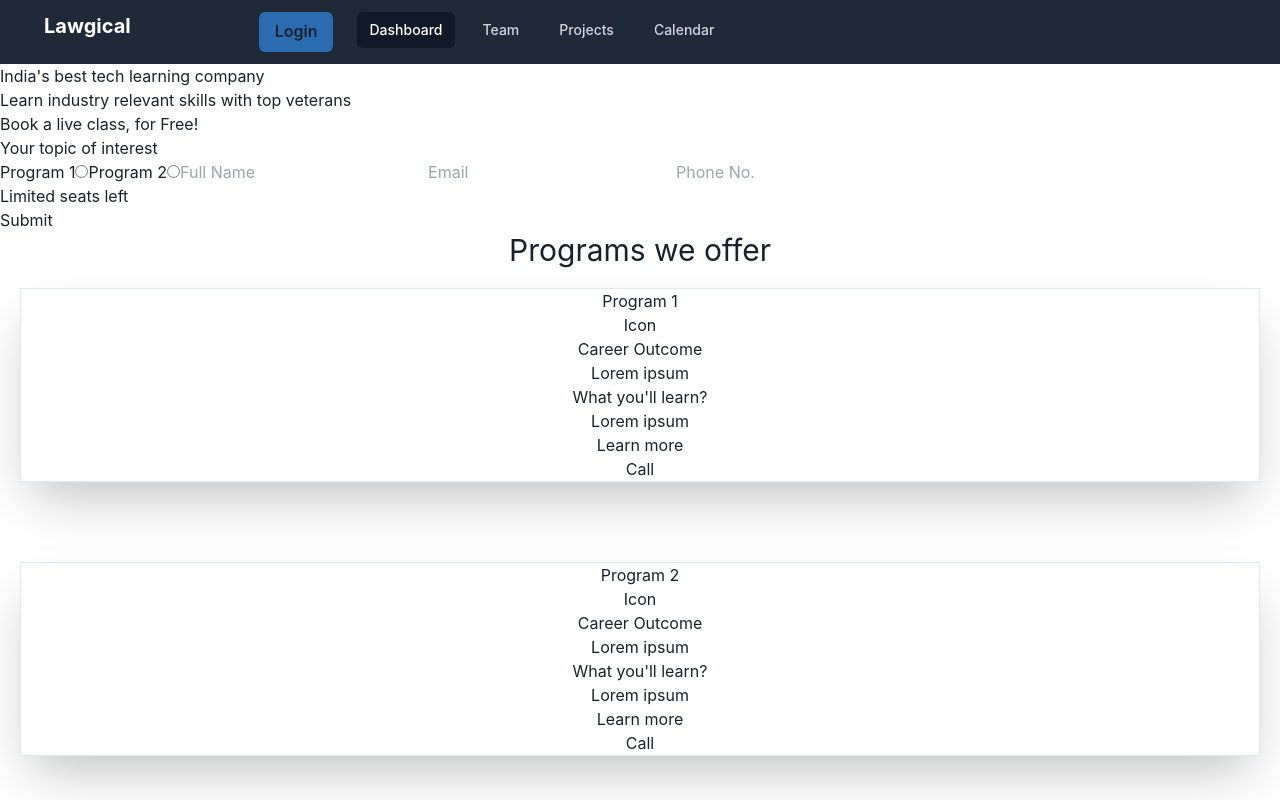
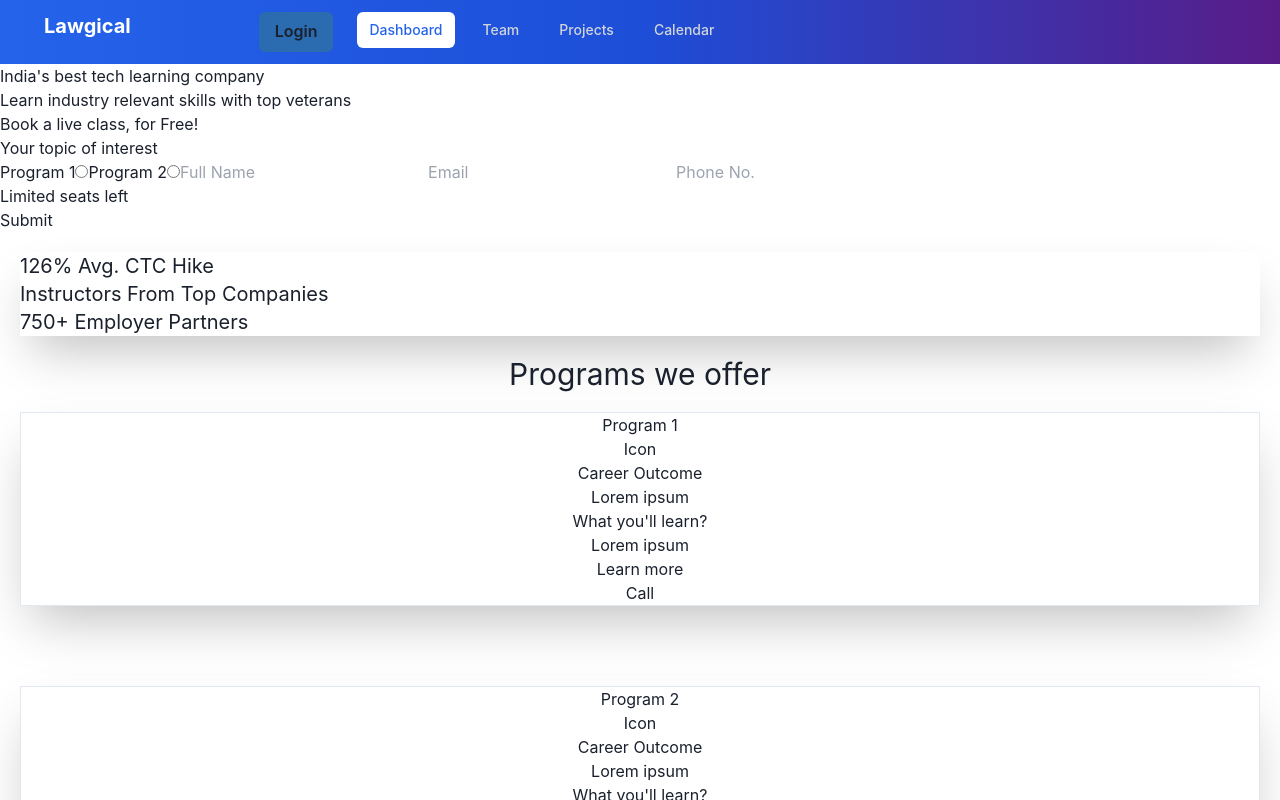
Before and after one commit to Pixelwand/thelawgicalbuddy, a React (Create React App) app in the folder frontend/: page / in a window 1280 px wide. Shown: the top 800 px of the page. Built offline with nearby package versions, Linux system fonts and the light colour scheme.

Commit message:
changed color in navbar

```diff
--- a/frontend/src/components/Homepage/Main/Main.jsx
+++ b/frontend/src/components/Homepage/Main/Main.jsx
@@ -28,8 +28,13 @@ export const Main = () => {
               <input type={"number"} placeholder="Phone No." />
             </label>
             <div>Limited seats left</div>
-            <button type='submit'>Submit</button>
+            <button type="submit">Submit</button>
           </form>
+        </div>
+        <div className='text-xl shadow-2xl m-5'>
+          <div>126% Avg. CTC Hike</div>
+          <div>Instructors From Top Companies</div>
+          <div>750+ Employer Partners</div>
         </div>
       </div>
     </>
--- a/frontend/src/components/Homepage/Navbar/Navbar.jsx
+++ b/frontend/src/components/Homepage/Navbar/Navbar.jsx
@@ -16,7 +16,10 @@ function classNames(...classes) {
 
 export const Navbar = () => {
   return (
-    <Disclosure as="nav" className="bg-gray-800">
+    <Disclosure
+      as="nav"
+      className="bg-gradient-to-r from-blue-600 via-blue-700 to-purple-900"
+    >
       {({ open }) => (
         <>
           <div className="mx-auto px-2 sm:px-6 lg:px-8">
@@ -26,28 +29,32 @@ export const Navbar = () => {
                 <Disclosure.Button className="inline-flex items-center justify-center rounded-md p-2 text-gray-400 hover:bg-gray-700 hover:text-white focus:outline-none focus:ring-2 focus:ring-inset focus:ring-white">
                   <span className="sr-only">Open main menu</span>
                   {open ? (
-                    <XMarkIcon className="block h-6 w-6" aria-hidden="true" />
+                    <XMarkIcon className="block h-6 w-6 text-white" aria-hidden="true" />
                   ) : (
-                    <Bars3Icon className="block h-10 w-10" aria-hidden="true" />
+                    <Bars3Icon className="block h-10 w-10 text-white" aria-hidden="true" />
                   )}
                 </Disclosure.Button>
               </div>
               <div className="flex flex-1  sm:items-stretch sm:justify-start">
-                  <div className='text-white font-bold text-xl ml-3'>Lawgical</div>
-                  <div className='text-white'>
-                    <AuthTabs />
-                  </div>
-                <div className="hidden sm:ml-6 sm:block">
+                <div className="text-white font-bold text-xl ml-3">
+                  Lawgical
+                </div>
+                <div className="text-white">
+                  <AuthTabs />
+                </div>
+                <div className="hidden sm:ml-6 sm:block text-white">
                   <div className="flex space-x-4">
                     {navigation.map((item) => (
                       <a
                         key={item.name}
                         href={item.href}
                         className={classNames(
-                          item.current ? 'bg-gray-900 text-white' : 'text-gray-300 hover:bg-gray-700 hover:text-white',
-                          'px-3 py-2 rounded-md text-sm font-medium'
+                          item.current
+                            ? "bg-white text-blue-600"
+                            : "text-gray-300 hover:bg-blue-200 hover:text-blue-600",
+                          "px-3 py-2 rounded-md text-sm font-medium"
                         )}
-                        aria-current={item.current ? 'page' : undefined}
+                        aria-current={item.current ? "page" : undefined}
                       >
                         {item.name}
                       </a>
@@ -56,9 +63,7 @@ export const Navbar = () => {
                 </div>
               </div>
               <div className="absolute inset-y-0 right-0 flex items-center pr-2 sm:static sm:inset-auto sm:ml-6 sm:pr-0">
-
                 {/* Profile dropdown */}
-
               </div>
             </div>
           </div>
@@ -71,10 +76,12 @@ export const Navbar = () => {
                   as="a"
                   href={item.href}
                   className={classNames(
-                    item.current ? 'bg-gray-900 text-white' : 'text-gray-300 hover:bg-gray-700 hover:text-white',
-                    'block px-3 py-2 rounded-md text-base font-medium'
+                    item.current
+                      ? "bg-white text-blue-600"
+                      : "text-white hover:bg-gray-700 hover:text-white",
+                    "block px-3 py-2 rounded-md text-base font-medium"
                   )}
-                  aria-current={item.current ? 'page' : undefined}
+                  aria-current={item.current ? "page" : undefined}
                 >
                   {item.name}
                 </Disclosure.Button>
@@ -84,5 +91,5 @@ export const Navbar = () => {
         </>
       )}
     </Disclosure>
-  )
+  );
 }
--- a/frontend/tailwind.config.js
+++ b/frontend/tailwind.config.js
@@ -8,7 +8,8 @@ module.exports = {
     extend: {
       colors:{
         buttonColor:"#008cff",
-        learningBackground:"#5a6273",
+        learningBackground: "#5a6273",
+        // background: linear-gradient(right, #0052d4, #4364f7, #6fb1fc);
           },
     },
 
```
